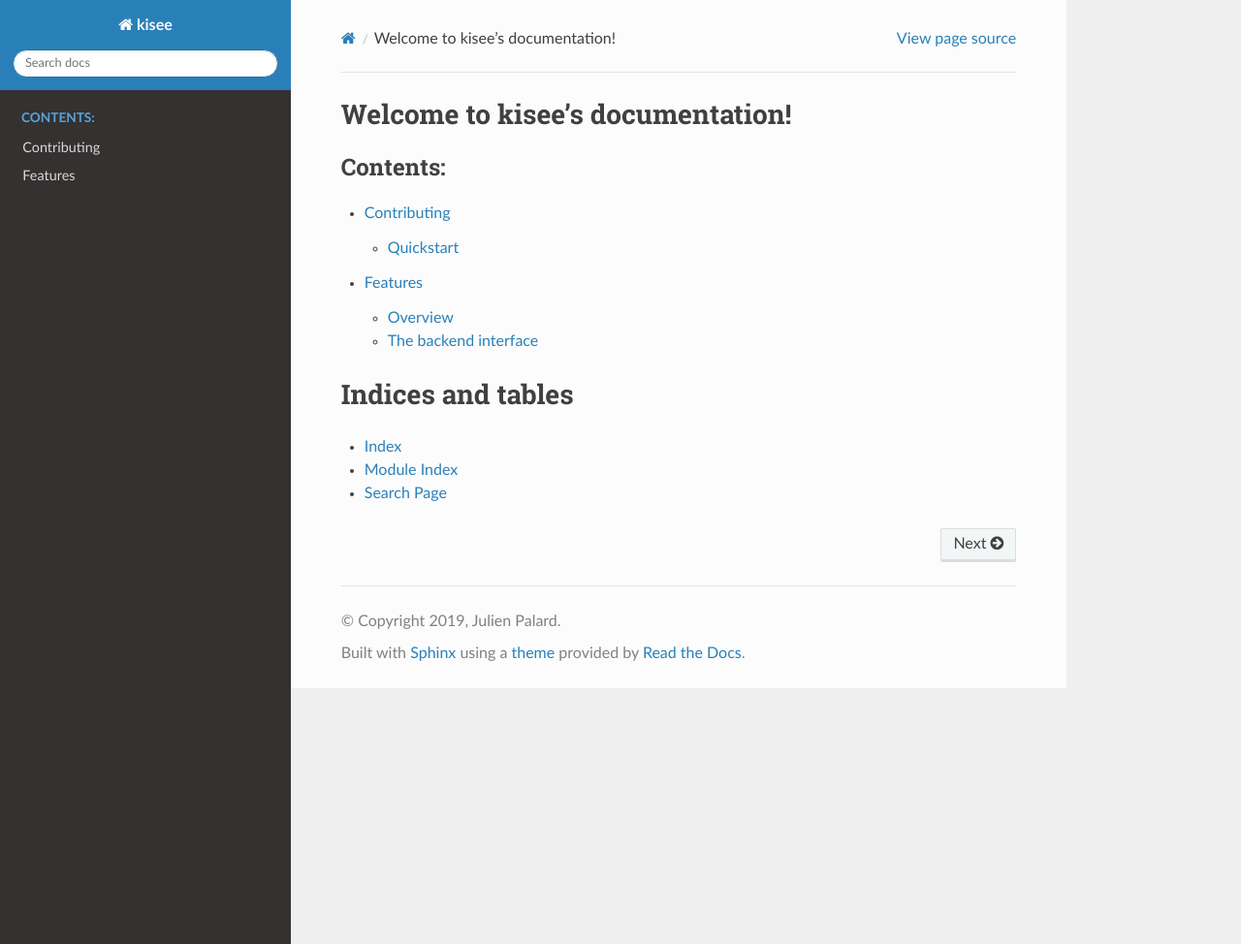
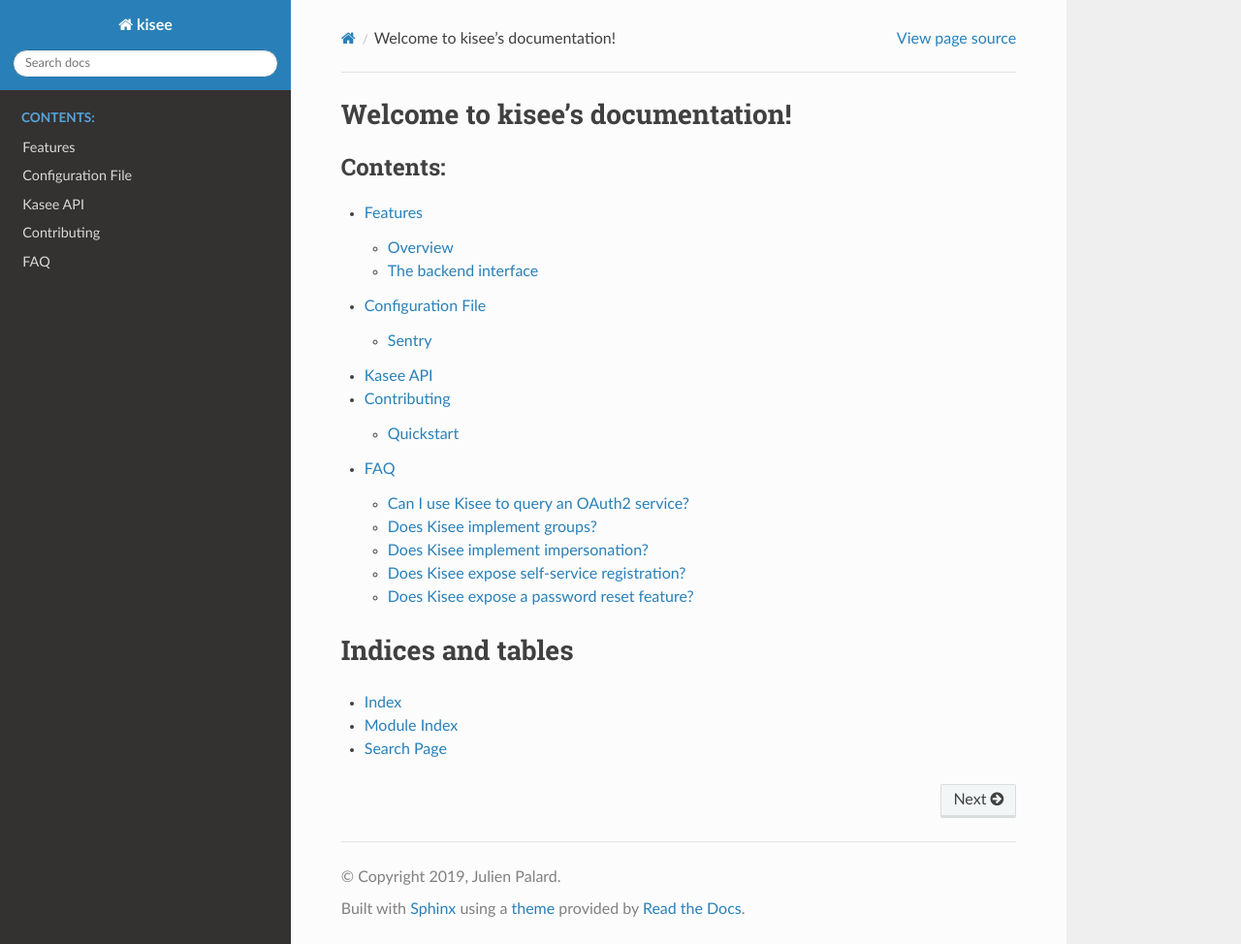
Before and after one commit to meltygroup/kisee, a Sphinx documentation site: the page built from docs/index.rst, in a window 1280 px wide and 974 px high. Shown: the whole window at 97% size. Built offline with Sphinx 7.4.7 and the Read the Docs theme 2.0.0, drawn with Linux system fonts in a browser that asks for light colours.

Commit message:
FIX: Documentation errors.

```diff
--- a/docs/index.rst
+++ b/docs/index.rst
@@ -10,8 +10,11 @@ Welcome to kisee's documentation!
    :maxdepth: 2
    :caption: Contents:
 
+   features
+   settings
+   api
    contributing
-   features
+   faq
 
 
 Indices and tables
--- a/docs/settings.rst
+++ b/docs/settings.rst
@@ -1,6 +1,6 @@
 .. highlight:: toml
 
-               Configuration File
+Configuration File
 ==================
 
 A typical ``settings.toml`` file looks like this::
```
